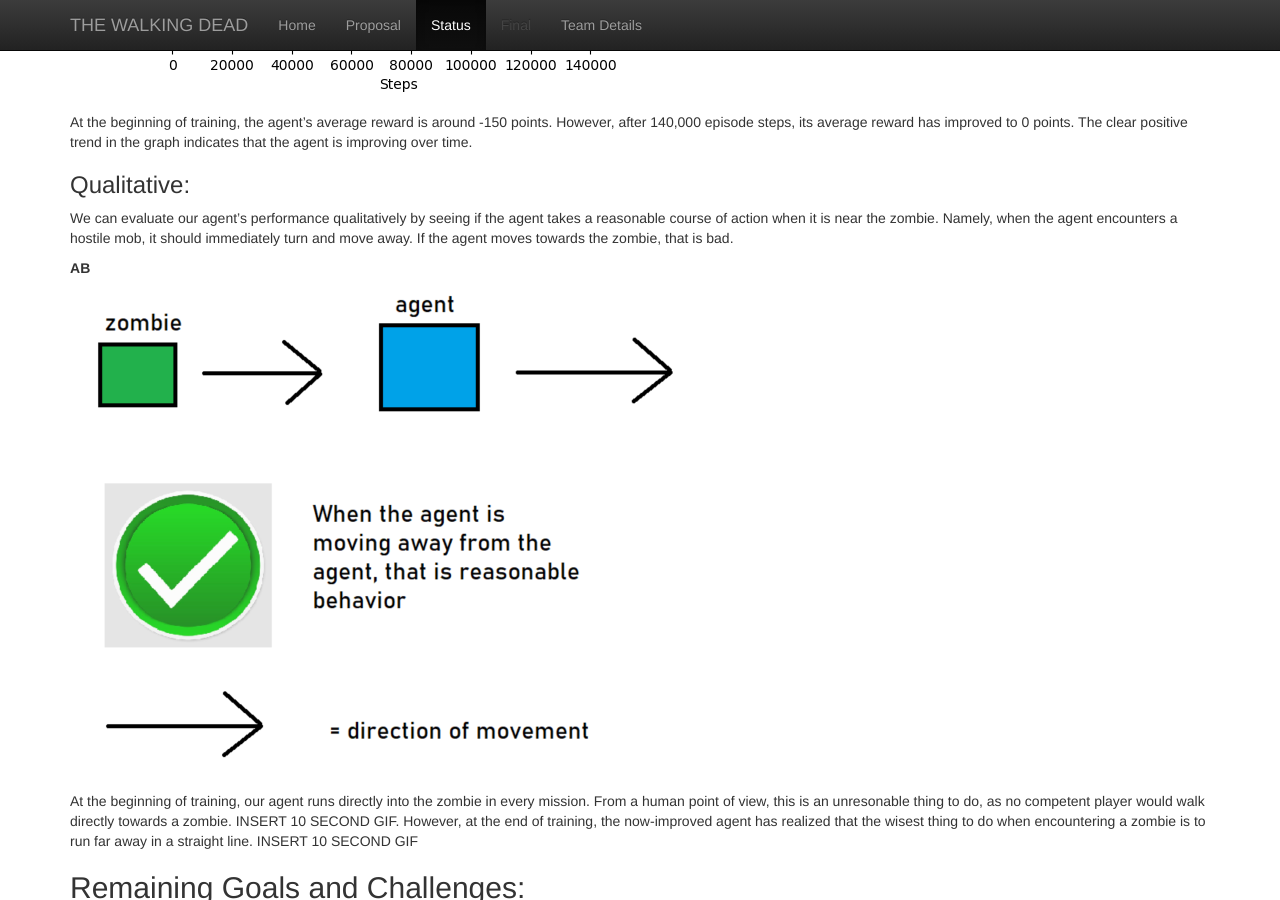
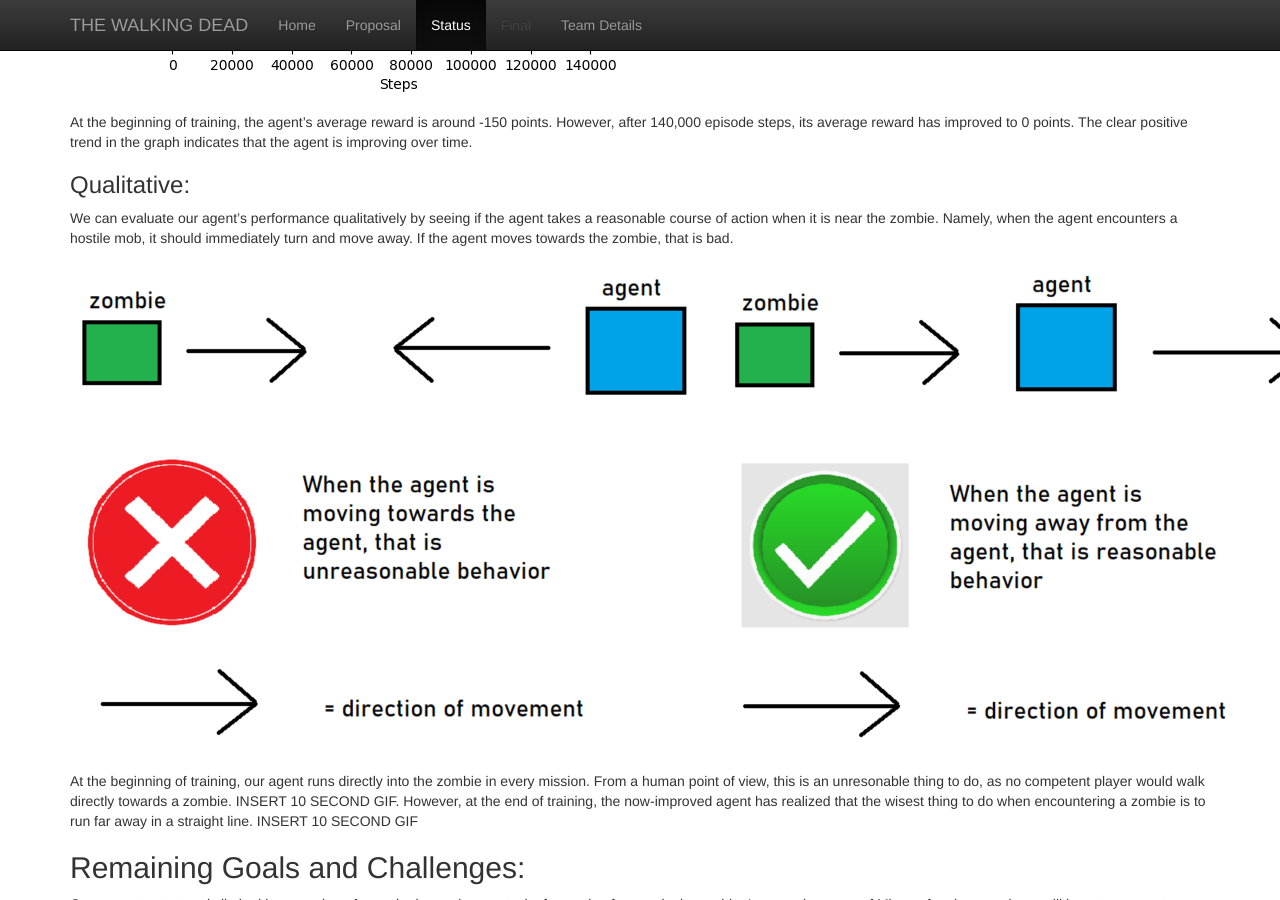
Before and after one commit to rayoh123/Moobloom, a Jekyll site: the page built from docs/status.md, in a window 1280 px wide and 900 px high, scrolled down 1684 px. Built offline with Jekyll 4.4.1, drawn with Linux system fonts in a browser that asks for light colours.

Commit message:
Fixed issues with image

```diff
--- a/docs/status.md
+++ b/docs/status.md
@@ -46,9 +46,7 @@ to 0 points. The clear positive trend in the graph indicates that the agent is i
 We can evaluate our agent's performance qualitatively by seeing if the agent takes a reasonable course of action when it is near the zombie. Namely,
 when the agent encounters a hostile mob, it should immediately turn and move away. If the agent moves towards the zombie, that is bad.
 
-A | B
-- | -
-![](BAD_BEHAVIOR.png) | ![](Resources/GOOD_BEHAVIOR.png)
+![](Resources/BAD_BEHAVIOR.png) | ![](Resources/GOOD_BEHAVIOR.png)
 
 At the beginning of training, our agent runs directly into the zombie in every mission. From a human point of view, this is an unresonable
 thing to do, as no competent player would walk directly towards a zombie. INSERT 10 SECOND GIF. However, at the end of training, the now-improved agent
```
